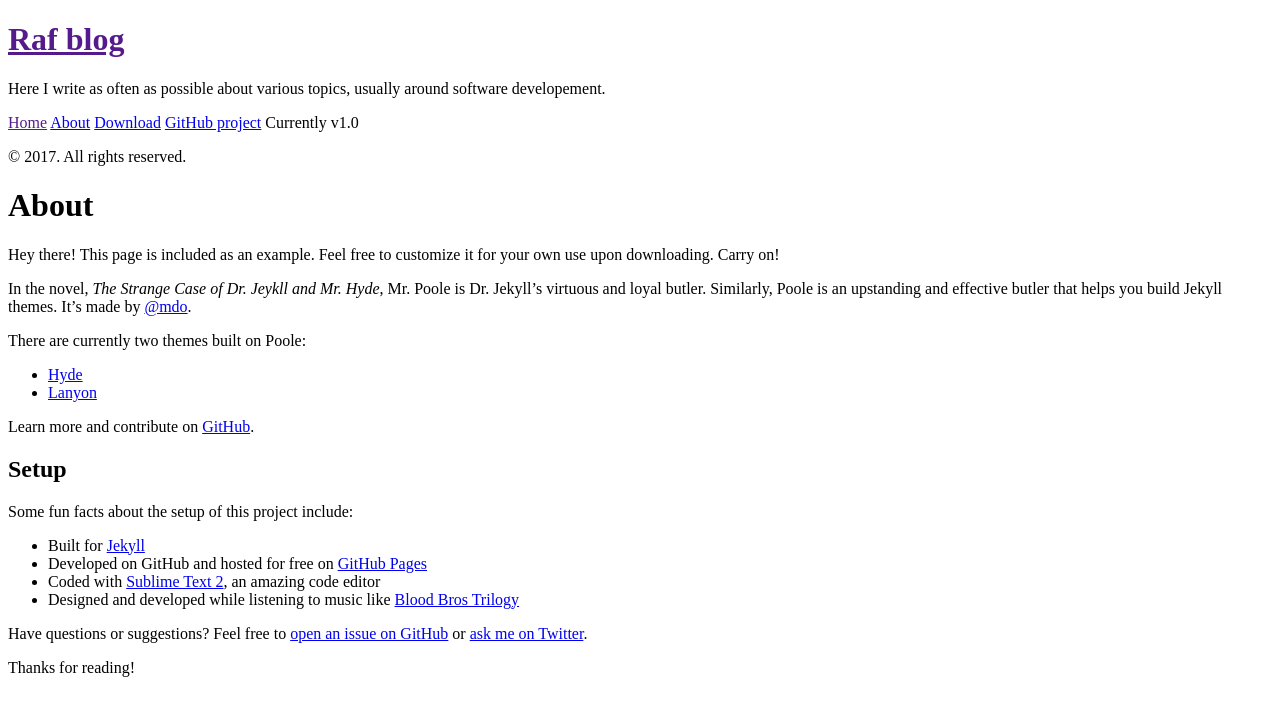
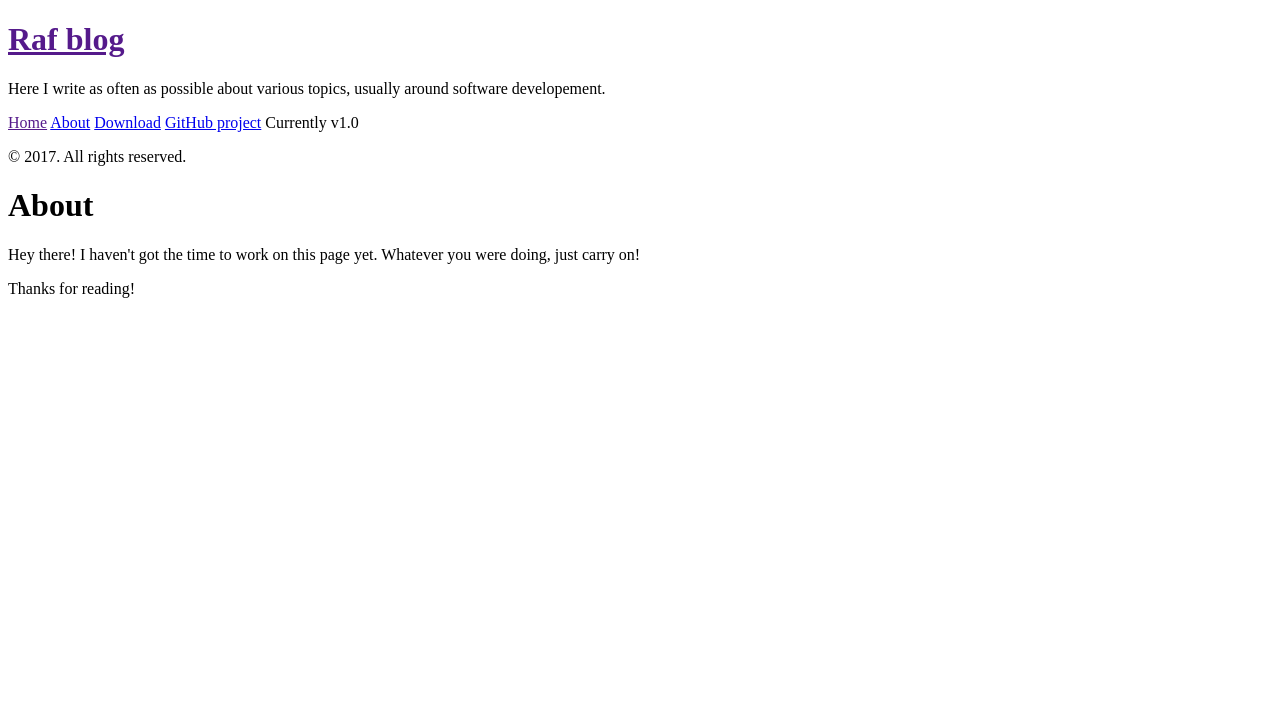
Before and after one commit to mrafsyam/mrafsyam.github.io, a Jekyll site: the page built from about.md, in a window 1280 px wide. Shown: the top 716 px of the page. Built offline with Jekyll 4.4.1, drawn with Linux system fonts in a browser that asks for light colours; Markdown is read by kramdown in place of the engine named in the settings.

Commit message:
Modified some files

```diff
--- a/404.html
+++ b/404.html
@@ -6,5 +6,5 @@ permalink: 404.html
 
 <div class="page">
   <h1 class="page-title">404: Page not found</h1>
-  <p class="lead">Sorry, we've misplaced that URL or it's pointing to something that doesn't exist. <a href="{{ site.baseurl }}">Head back home</a> to try finding it again.</p>
+  <p class="lead">Woah. You just broke the internet. Don't worry, <a href="{{ site.baseurl }}">head back home</a> to fix this mess.</p>
 </div>
--- a/about.md
+++ b/about.md
@@ -4,27 +4,12 @@ title: About
 ---
 
 <p class="message">
-  Hey there! This page is included as an example. Feel free to customize it for your own use upon downloading. Carry on!
+  Hey there!
+
+  I haven't got the time to work on this page yet.
+
+  Whatever you were doing, just carry on!
 </p>
 
-In the novel, *The Strange Case of Dr. Jeykll and Mr. Hyde*, Mr. Poole is Dr. Jekyll's virtuous and loyal butler. Similarly, Poole is an upstanding and effective butler that helps you build Jekyll themes. It's made by [@mdo](https://twitter.com/mdo).
-
-There are currently two themes built on Poole:
-
-* [Hyde](http://hyde.getpoole.com)
-* [Lanyon](http://lanyon.getpoole.com)
-
-Learn more and contribute on [GitHub](https://github.com/poole).
-
-## Setup
-
-Some fun facts about the setup of this project include:
-
-* Built for [Jekyll](http://jekyllrb.com)
-* Developed on GitHub and hosted for free on [GitHub Pages](https://pages.github.com)
-* Coded with [Sublime Text 2](http://sublimetext.com), an amazing code editor
-* Designed and developed while listening to music like [Blood Bros Trilogy](https://soundcloud.com/maddecent/sets/blood-bros-series)
-
-Have questions or suggestions? Feel free to [open an issue on GitHub](https://github.com/poole/issues/new) or [ask me on Twitter](https://twitter.com/mdo).
 
 Thanks for reading!
```
Also changed, not shown: LICENSE.md, README.md, index.html (line endings or trailing spaces).
